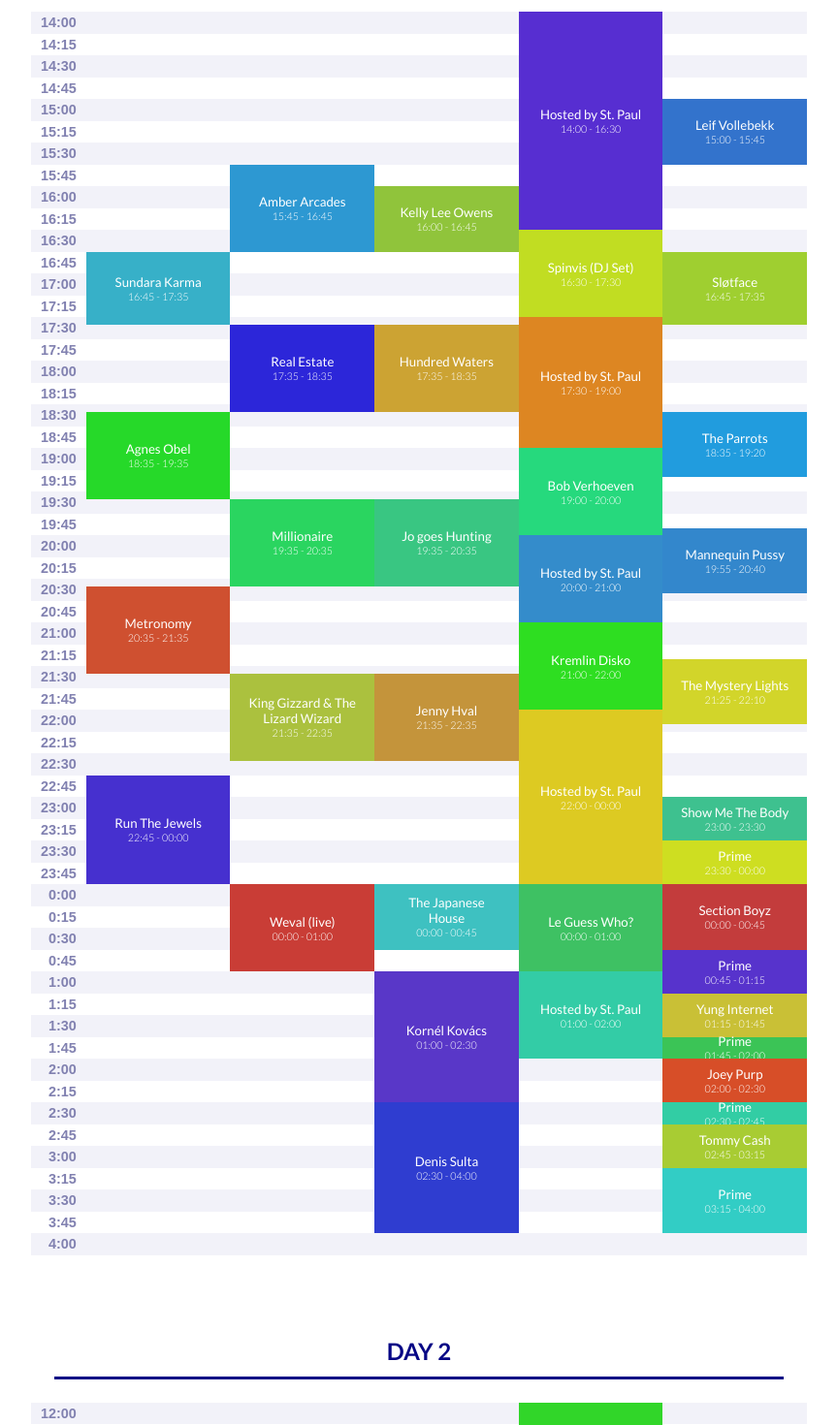
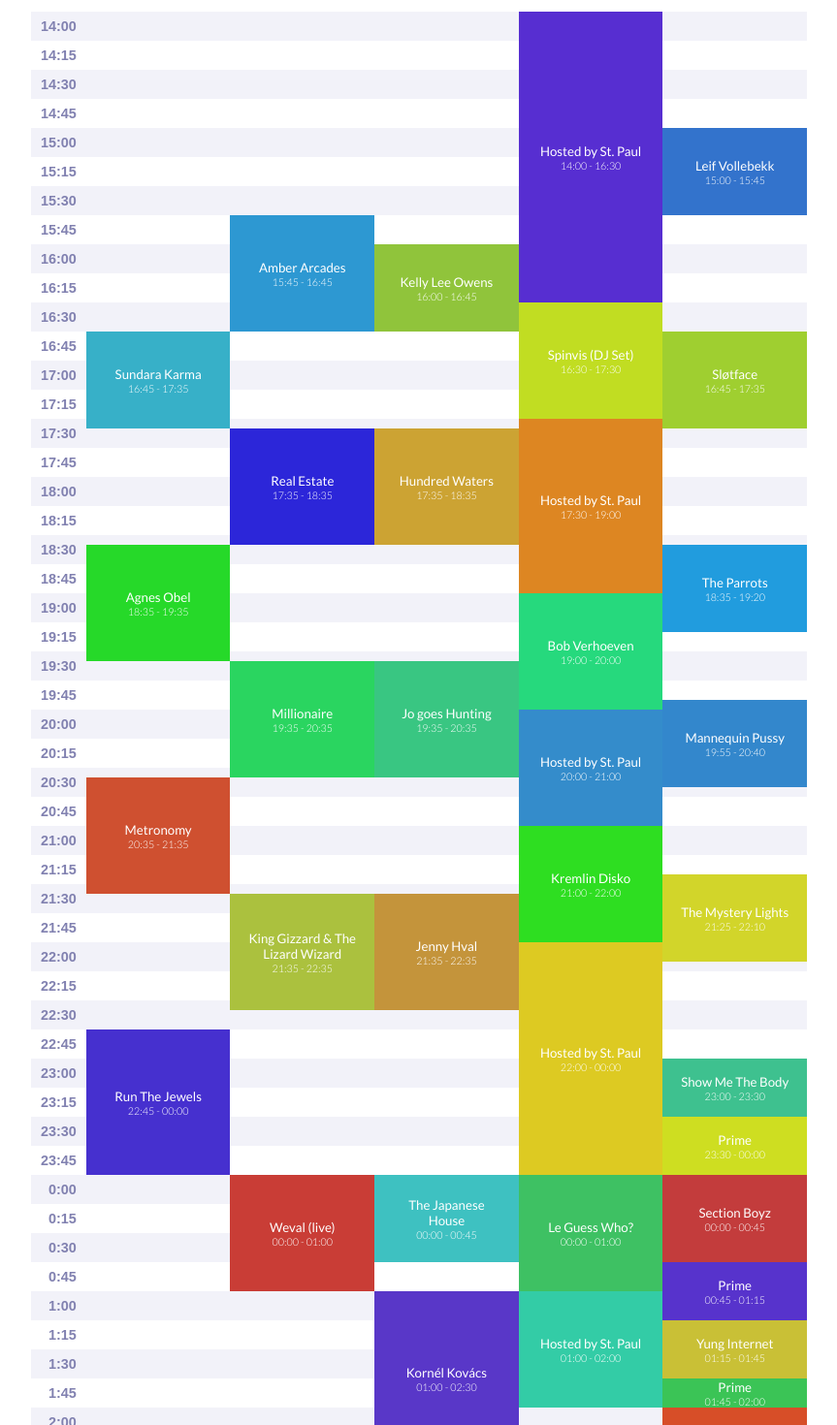
Before and after one commit to mdecorte/react-timetable, a React (Create React App) app: page / in a window 1280 px wide. Shown: the part 140-1610 px from the top of the page at 97% size, without its empty margins (208-1071 px from the left). Built offline with nearby package versions, Linux system fonts and the light colour scheme.

Commit message:
Added FavouriteArtists state object for personal calendar

```diff
--- a/src/App.js
+++ b/src/App.js
@@ -14,7 +14,17 @@ class App extends Component {
     this.state = {
       activeArtist: this.artists[0],
       artistCardActive: false,
+      favouriteArtists: [],
     }
+  }
+
+  toggleFavouriteArtist = (artist) => {
+    const ar = this.state.favouriteArtists
+    const index = ar.indexOf(artist)
+    index >= 0 ? ar.splice(index, 1) : ar.push(artist)
+    this.setState({
+      favouriteArtists: ar
+    })
   }
 
   handleClick = (artist) => {
@@ -42,11 +52,26 @@ class App extends Component {
       <div className='App'>
         <div className={classNaam}>
           <h2 className="tt-Title">day 1</h2>
-          <TimeTable artists={this.artists} day={this.days['day1']} handleClick={this.handleClick}/>
+          <TimeTable
+            artists={this.artists}
+            day={this.days['day1']}
+            handleClick={this.handleClick}
+            toggleFavouriteArtist={this.toggleFavouriteArtist}
+          />
           <h2 className="tt-Title">day 2</h2>
-          <TimeTable artists={this.artists} day={this.days['day2']} handleClick={this.handleClick}/>
+          <TimeTable
+            artists={this.artists}
+            day={this.days['day2']}
+            handleClick={this.handleClick}
+            toggleFavouriteArtist={this.toggleFavouriteArtist}
+          />
           <h2 className="tt-Title">day 3</h2>
-          <TimeTable artists={this.artists} day={this.days['day3']} handleClick={this.handleClick}/>
+          <TimeTable
+            artists={this.artists}
+            day={this.days['day3']}
+            handleClick={this.handleClick}
+            toggleFavouriteArtist={this.toggleFavouriteArtist}
+          />
         </div>
         <ArtistCard
           artistCardActive={this.state.artistCardActive}
--- a/src/components/ArtistCell.js
+++ b/src/components/ArtistCell.js
@@ -9,7 +9,8 @@ export default function ArtistCell (props) {
   }
 
   return (
-    <div className='ArtistCell' onClick={e => props.handleClick(e)} style={theStijl}>
+    <div className='ArtistCell' style={theStijl} onClick={props.handleClick}>
+      {/*<span onClick={props.toggleFavouriteArtist}>⚪</span>*/}
       <h5 className='artist-title'>{props.artistTitle}</h5>
       <h6>{props.start} - {props.end}</h6>
     </div>
--- a/src/containers/Column.js
+++ b/src/containers/Column.js
@@ -17,6 +17,7 @@ export default function Column (props) {
       end={artist.end}
       artistTitle={artist.title}
       handleClick={() => props.handleClick(artist)}
+      toggleFavouriteArtist={() => props.toggleFavouriteArtist(artist)}
     />
   )
 
--- a/src/containers/TimeTable.js
+++ b/src/containers/TimeTable.js
@@ -10,7 +10,7 @@ class TimeTable extends Component {
 
   constructor (props) {
     super(props)
-    this.multiplier = 1.5
+    this.multiplier = 2
     this.time = fixTime(this.props.day.time, this.multiplier)
     this.quartersArray = timeToQuarters(this.time, this.multiplier)
     this.artistsPerArea = this.getActs(this.props.day.events, this.props.day.areas)
@@ -68,6 +68,7 @@ class TimeTable extends Component {
       offsetHeight={this.time.startMinutes}
       height={this.time.length}
       handleClick={this.props.handleClick}
+      toggleFavouriteArtist={this.props.toggleFavouriteArtist}
     />
   )
 
```
Also changed, not shown: 2 other files (tests, documents, lock files or other folders).
